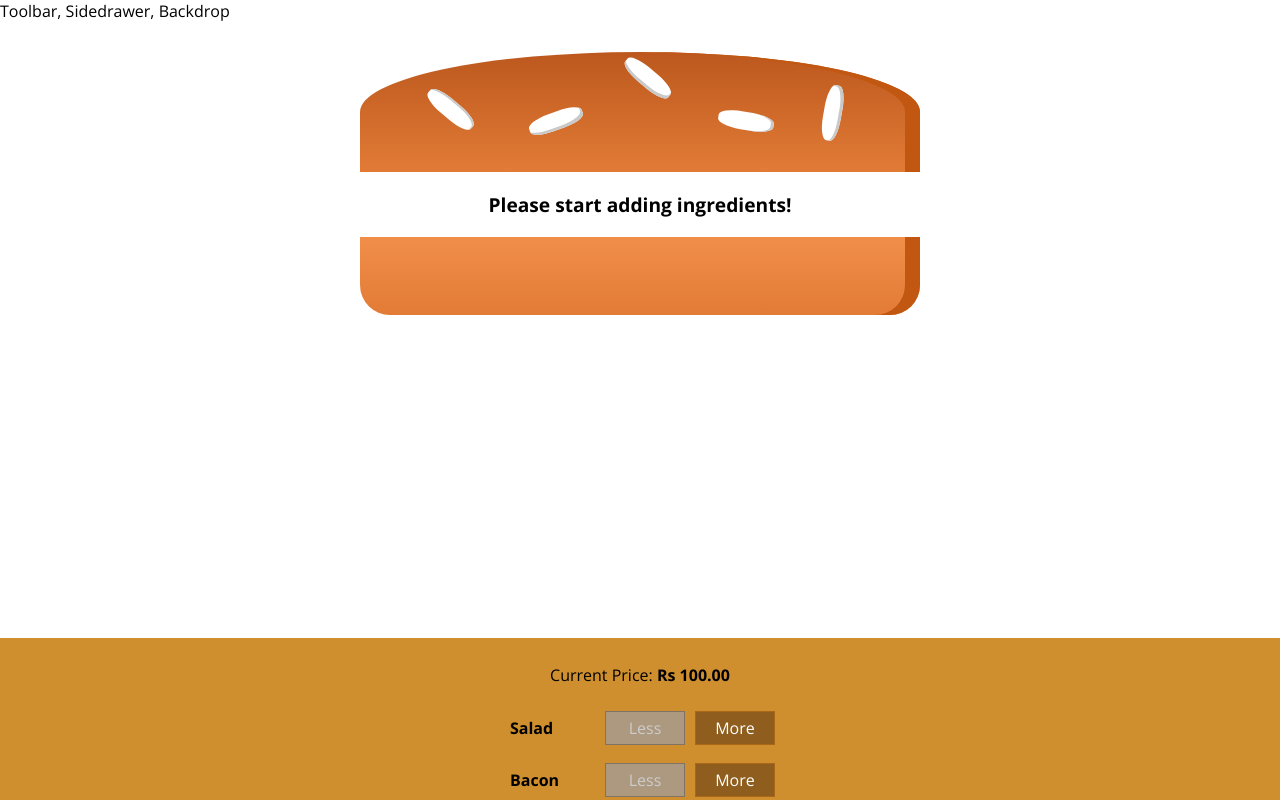
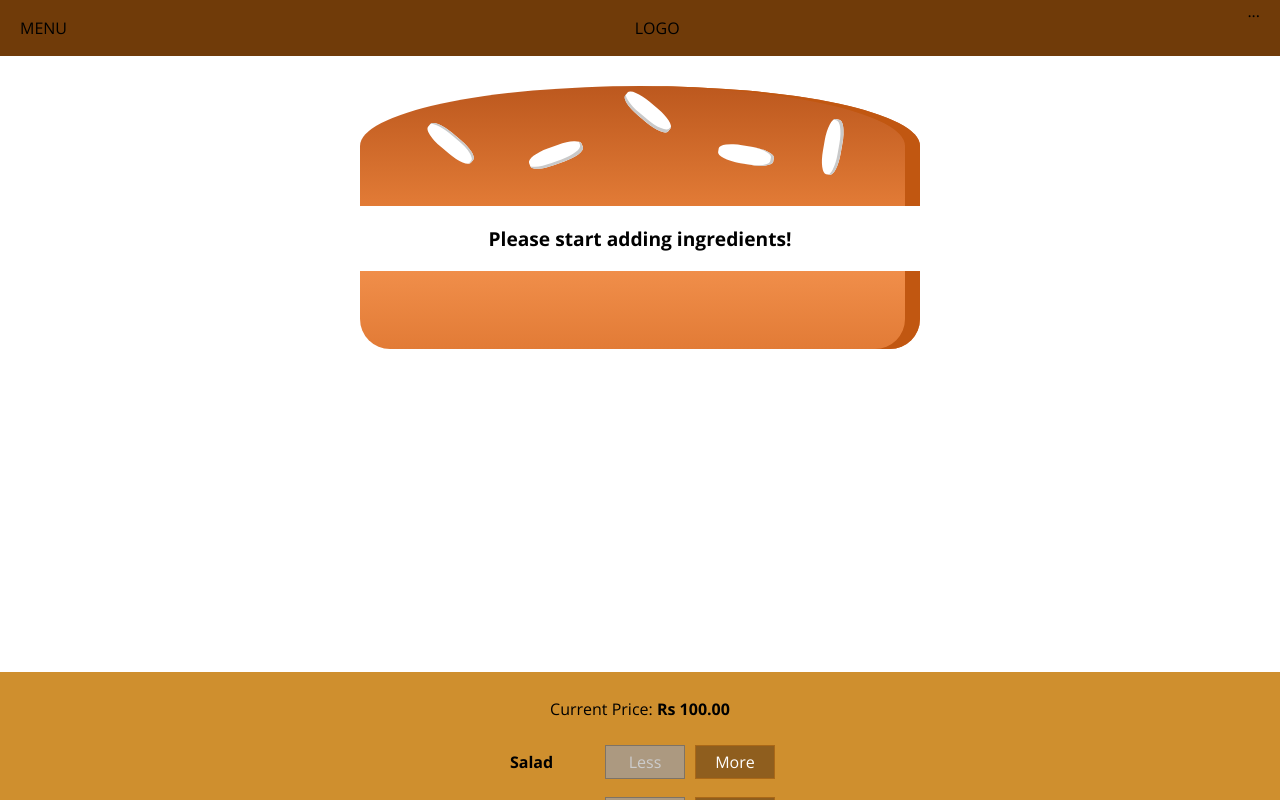
Before and after one commit to confusedwdeveloper/burger-builder, a React (Create React App) app: page / in a window 1280 px wide. Shown: the top 800 px of the page. Built offline with nearby package versions, Linux system fonts and the light colour scheme.

Commit message:
added toolbar

```diff
--- a/src/components/Layout/Layout.js
+++ b/src/components/Layout/Layout.js
@@ -2,11 +2,12 @@
 import classes from "./Layout.module.css";
 
 import Aux from "../../hoc/Aux";
+import Toolbar from "../Navigation/Toolbar/Toolbar";
 
 const Layout = ({ children }) => {
   return (
     <Aux>
-      <div>Toolbar, Sidedrawer, Backdrop</div>
+      <Toolbar />
       <main className={classes.Content}>{children}</main>
     </Aux>
   );
--- a/src/components/Layout/Layout.module.css
+++ b/src/components/Layout/Layout.module.css
@@ -1,3 +1,3 @@
 .Content {
-  margin-top: 1rem;
+  margin-top: 72px;
 }
--- /dev/null
+++ b/src/components/Navigation/Toolbar/Toolbar.js
@@ -0,0 +1,15 @@
+import * as React from "react";
+
+import classes from "./Toolbar.module.css";
+
+const Toolbar = () => {
+  return (
+    <header className={classes.Toolbar}>
+      <div>MENU</div>
+      <div>LOGO</div>
+      <nav>...</nav>
+    </header>
+  );
+};
+
+export default Toolbar;
--- /dev/null
+++ b/src/components/Navigation/Toolbar/Toolbar.module.css
@@ -0,0 +1,18 @@
+.Toolbar {
+  height: 56px;
+  width: 100%;
+  position: fixed;
+  top: 0;
+  left: 0;
+  background-color: #703b09;
+  display: flex;
+  justify-content: space-between;
+  align-items: center;
+  padding: 0 20px;
+  box-sizing: border-box;
+  z-index: 90;
+}
+
+.Toolbar nav {
+  height: 100%;
+}
```
